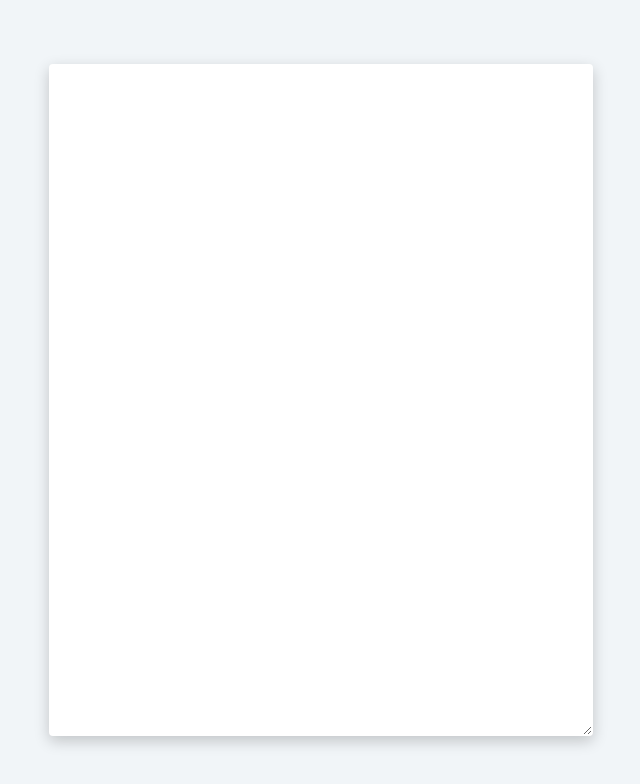
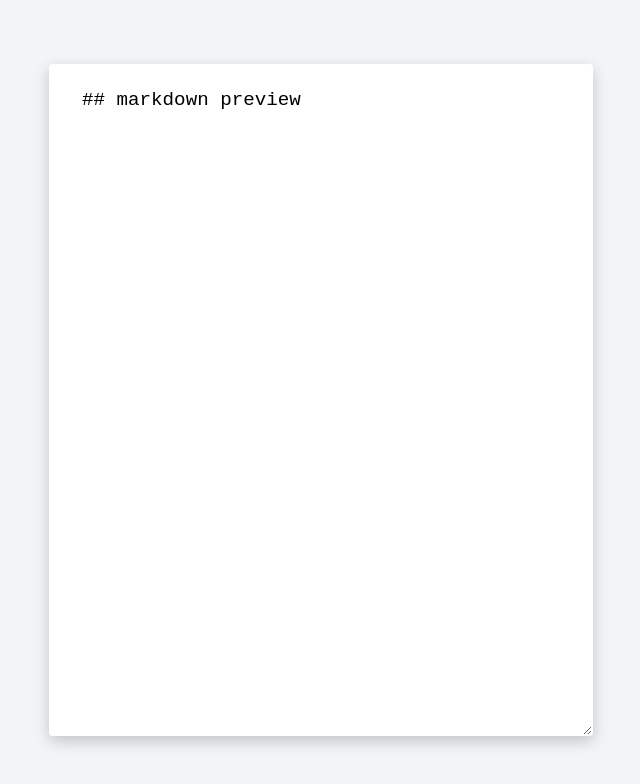
Before and after one commit to jos3ph-m/Markdown-Preview, a React (Create React App) app: page / in a window 1280 px wide. Shown: the top 784 px of the page, without its empty margins (15-655 px from the left). Built offline with nearby package versions, Linux system fonts and the light colour scheme.

Commit message:
Basic structure

```diff
--- a/src/App.js
+++ b/src/App.js
@@ -6,7 +6,11 @@ function App() {
   return (
     <main>
       <section className="markdown">
-        <textarea className="input"></textarea>
+        <textarea
+          className="input"
+          value={markdown}
+          onChange={(e) => setMarkdown(e.target.value)}
+        ></textarea>
       </section>
     </main>
   );
```
